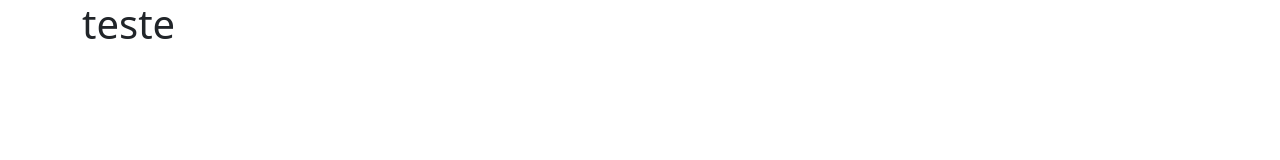
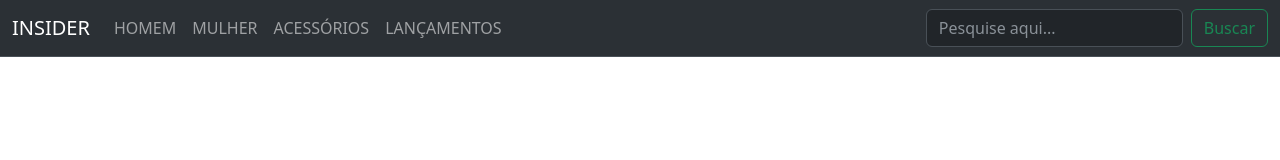
Before and after one commit to suzana-space/LadingPage-Insider, a plain HTML site: page index.html in a window 1280 px wide. Drawn offline with nearby package versions, Linux system fonts and the light colour scheme.

Commit message:
add navbar

```diff
--- a/index.html
+++ b/index.html
@@ -8,9 +8,35 @@
 <script src="https://cdn.jsdelivr.net/npm/bootstrap@5.3.0/dist/js/bootstrap.bundle.min.js" integrity="sha384-geWF76RCwLtnZ8qwWowPQNguL3RmwHVBC9FhGdlKrxdiJJigb/j/68SIy3Te4Bkz" crossorigin="anonymous"></script>
 </head>
 <body>
-    <div class="container">
-        <h1>teste</h1>
-    </div>
+
+    <nav class="navbar navbar-expand-lg bg-body-tertiary navbar bg-dark border-bottom border-bottom-dark" data-bs-theme="dark">
+        <div class="container-fluid">
+          <a class="navbar-brand" href="#">INSIDER</a>
+          <button class="navbar-toggler" type="button" data-bs-toggle="collapse" data-bs-target="#navbarSupportedContent" aria-controls="navbarSupportedContent" aria-expanded="false" aria-label="Toggle navigation">
+            <span class="navbar-toggler-icon"></span>
+          </button>
+          <div class="collapse navbar-collapse" id="navbarSupportedContent">
+            <ul class="navbar-nav me-auto mb-2 mb-lg-0">
+              <li class="nav-item">
+                <a class="nav-link" aria-current="page" href="#">HOMEM</a>
+              </li>
+              <li class="nav-item">
+                <a class="nav-link" href="#">MULHER</a>
+              </li>
+              <li class="nav-item">
+                <a class="nav-link" href="#">ACESSÓRIOS</a>
+              </li>
+              <li class="nav-item">
+                <a class="nav-link" href="#">LANÇAMENTOS</a>
+              </li>
+            </ul>
+            <form class="d-flex" role="search">
+              <input class="form-control me-2" type="search" placeholder="Pesquise aqui..." aria-label="Search">
+              <button class="btn btn-outline-success" type="submit">Buscar</button>
+            </form>
+          </div>
+        </div>
+    </nav>
 
 </body>
 <script src="https://cdn.jsdelivr.net/npm/@popperjs/core@2.11.8/dist/umd/popper.min.js" integrity="sha384-I7E8VVD/ismYTF4hNIPjVp/Zjvgyol6VFvRkX/vR+Vc4jQkC+hVqc2pM8ODewa9r" crossorigin="anonymous"></script>
```
